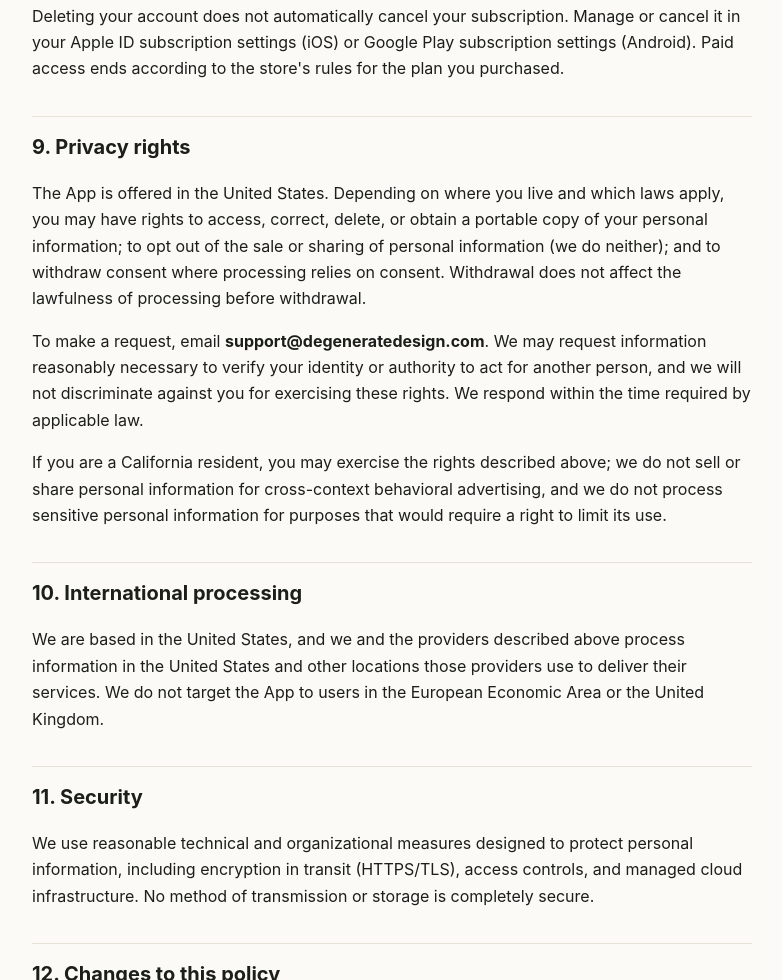
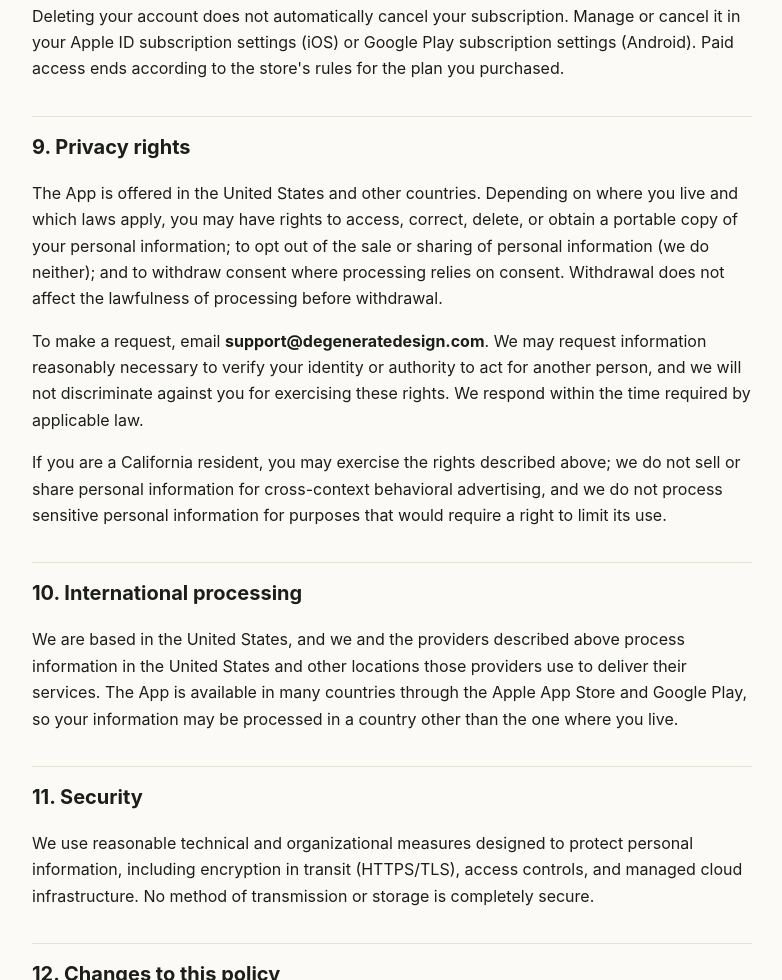
Before and after one commit to weaver3110/degeneratedesign-site, a plain HTML site: page privacy/index.html in a window 1280 px wide. Shown: the part 7717-8697 px from the top of the page, without its empty margins (248-1030 px from the left). Drawn offline with Linux system fonts and the light colour scheme.

Commit message:
Privacy: the App is offered beyond the US (UK, EU on Google Play)

```diff
--- a/privacy/index.html
+++ b/privacy/index.html
@@ -234,11 +234,11 @@
 <p>Deleting your account removes your account and associated personal information, including your binders, saved question history, issue reports, and usage records, and removes your sign-in identity from our authentication provider (Clerk). Club or event suggestions you submitted are de-identified — kept for the directory but no longer linked to you. We complete deletion promptly, ordinarily within 30 days, subject to disclosed lawful retention exceptions and to backups expiring on their normal cycle. We may retain a limited record where necessary for legal, security, or fraud-prevention purposes. Signing out or uninstalling the App does not delete your account.</p>
 <p>Deleting your account does not automatically cancel your subscription. Manage or cancel it in your Apple ID subscription settings (iOS) or Google Play subscription settings (Android). Paid access ends according to the store's rules for the plan you purchased.</p>
 <h2>9. Privacy rights</h2>
-<p>The App is offered in the United States. Depending on where you live and which laws apply, you may have rights to access, correct, delete, or obtain a portable copy of your personal information; to opt out of the sale or sharing of personal information (we do neither); and to withdraw consent where processing relies on consent. Withdrawal does not affect the lawfulness of processing before withdrawal.</p>
+<p>The App is offered in the United States and other countries. Depending on where you live and which laws apply, you may have rights to access, correct, delete, or obtain a portable copy of your personal information; to opt out of the sale or sharing of personal information (we do neither); and to withdraw consent where processing relies on consent. Withdrawal does not affect the lawfulness of processing before withdrawal.</p>
 <p>To make a request, email <strong>support@degeneratedesign.com</strong>. We may request information reasonably necessary to verify your identity or authority to act for another person, and we will not discriminate against you for exercising these rights. We respond within the time required by applicable law.</p>
 <p>If you are a California resident, you may exercise the rights described above; we do not sell or share personal information for cross-context behavioral advertising, and we do not process sensitive personal information for purposes that would require a right to limit its use.</p>
 <h2>10. International processing</h2>
-<p>We are based in the United States, and we and the providers described above process information in the United States and other locations those providers use to deliver their services. We do not target the App to users in the European Economic Area or the United Kingdom.</p>
+<p>We are based in the United States, and we and the providers described above process information in the United States and other locations those providers use to deliver their services. The App is available in many countries through the Apple App Store and Google Play, so your information may be processed in a country other than the one where you live.</p>
 <h2>11. Security</h2>
 <p>We use reasonable technical and organizational measures designed to protect personal information, including encryption in transit (HTTPS/TLS), access controls, and managed cloud infrastructure. No method of transmission or storage is completely secure.</p>
 <h2>12. Changes to this policy</h2>
```
